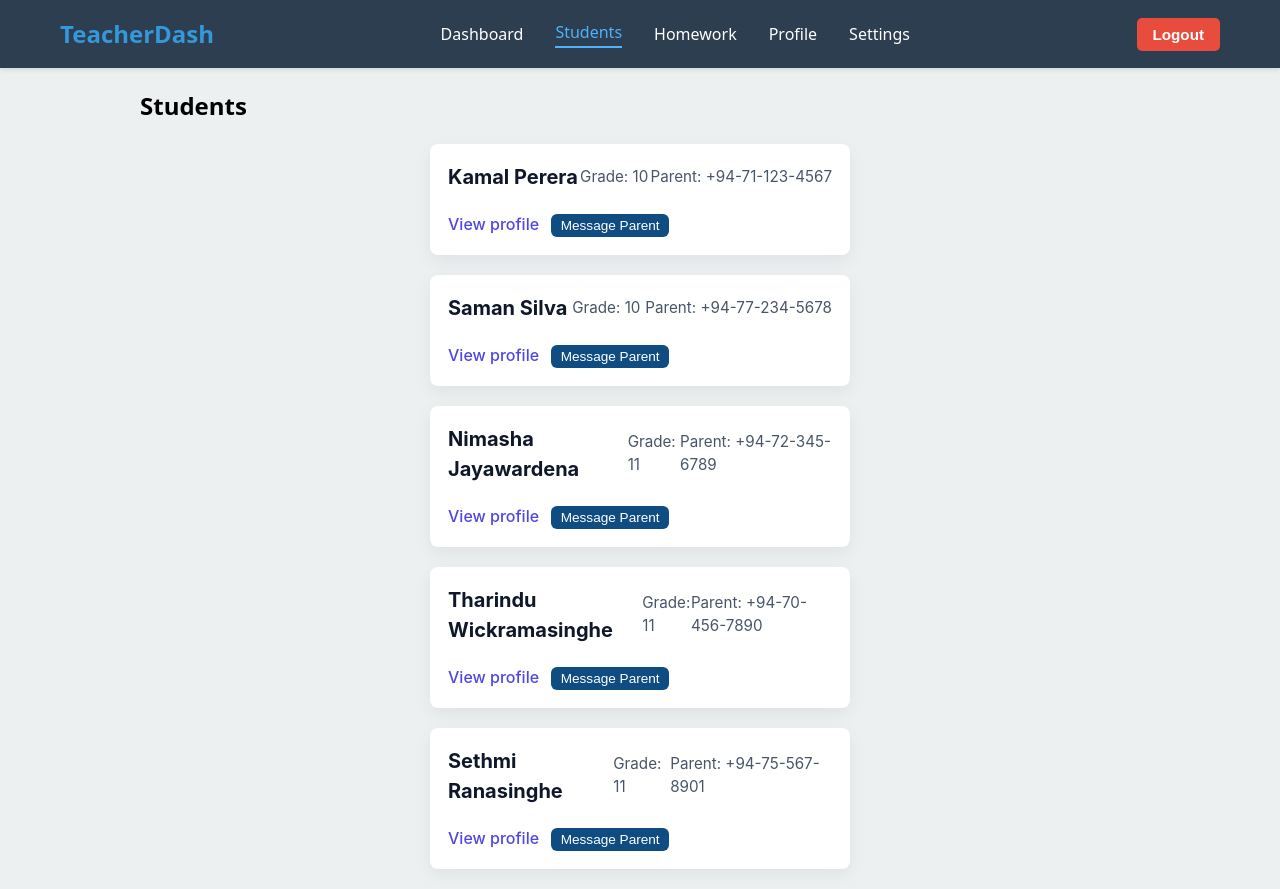
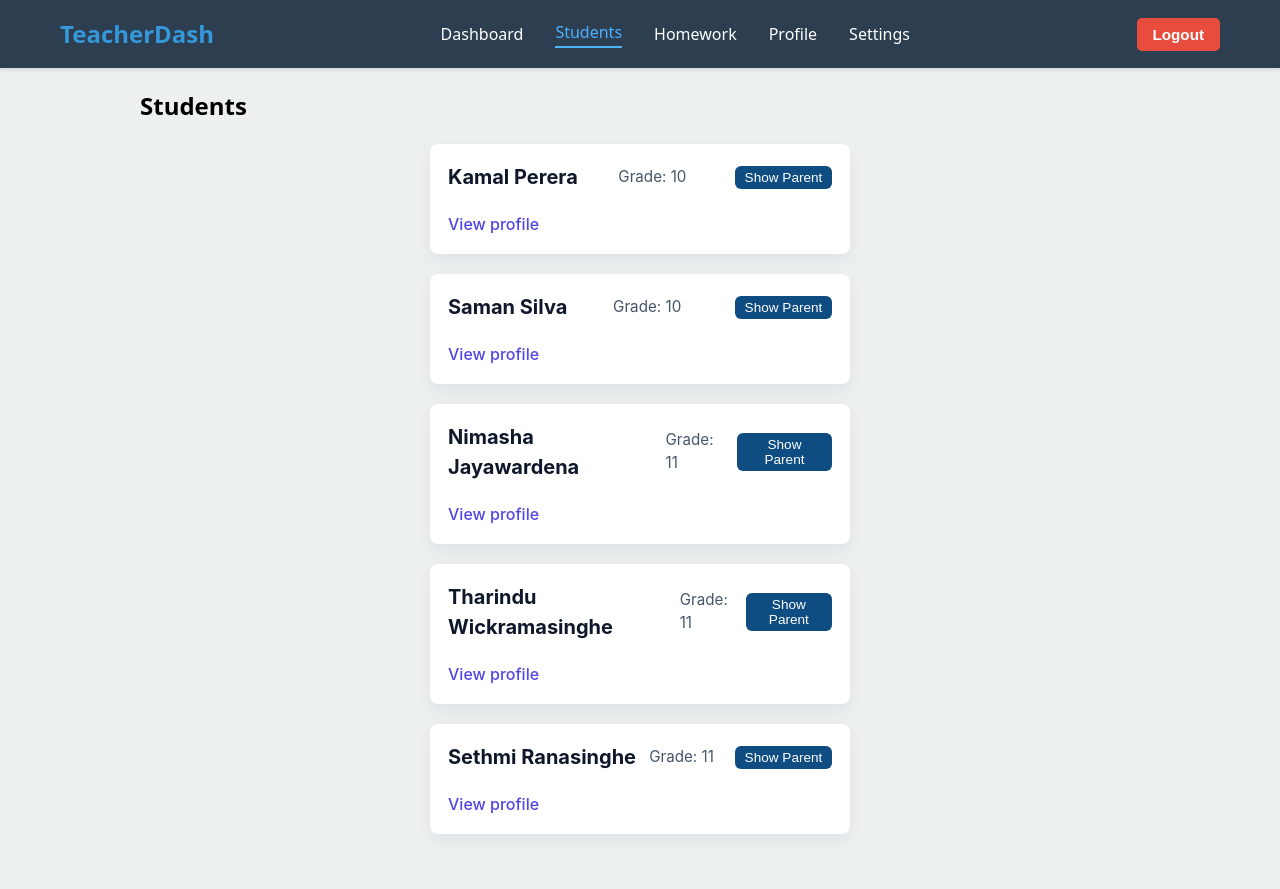
Before and after one commit to Lalindu0923/githubTester, a React (Vite) app in the folder frontendTest/: page /students in a window 1280 px wide. After the commit the page ends 854 px from the top, so only its background shows below. Built offline with nearby package versions, Linux system fonts and the light colour scheme.

Commit message:
Hide parent contact behind toggle; move Message Parent into revealed panel

```diff
--- a/frontendTest/src/components/Student.jsx
+++ b/frontendTest/src/components/Student.jsx
@@ -1,4 +1,4 @@
-import React from "react";
+import React, { useState } from "react";
 import "../styles/Student.css";
 
 // Simple Student component showing three-term marks per subject,
@@ -54,6 +54,7 @@ function SimpleBarChart({ data, width = 600, height = 300, labelKey = 'value' })
 }
 
 export default function Student({ student = sampleStudent }) {
+  const [showParent, setShowParent] = useState(false)
   // compute per-subject totals and averages
   const subjectsWithTotals = student.subjects.map((s) => {
     const t1 = Number(s.marks.term1 || 0);
@@ -91,8 +92,13 @@ export default function Student({ student = sampleStudent }) {
       <header className="student-header">
         <h2 className="student-name">{student.name}</h2>
         <div className="student-meta">Grade: {student.grade}</div>
-        {student.parentContact && (
-          <div className="student-meta">Parent: <a href={`tel:${student.parentContact}`}>{student.parentContact}</a> <button className="msg-btn" onClick={() => {
+        <div className="student-meta">
+          <button className="msg-btn" onClick={() => setShowParent((s) => !s)}>
+            {showParent ? 'Hide Parent' : 'Show Parent'}
+          </button>
+        </div>
+        {showParent && student.parentContact && (
+          <div className="parent-panel student-meta">Parent: <a href={`tel:${student.parentContact}`}>{student.parentContact}</a> <button className="msg-btn" onClick={() => {
             const m = window.prompt(`Message to ${student.name}\'s parent (${student.parentContact}):`)
             if (m && m.trim()) alert(`Message sent to ${student.parentContact}:\\n\\n"${m}"`)
           }}>Message Parent</button></div>
--- a/frontendTest/src/components/Students.jsx
+++ b/frontendTest/src/components/Students.jsx
@@ -1,4 +1,4 @@
-import React from 'react'
+import React, { useState } from 'react'
 import { Link } from 'react-router-dom'
 import '../styles/Student.css'
 
@@ -36,6 +36,10 @@ const sampleStudents = [
 ]
 
 export default function Students() {
+  const [visibleParents, setVisibleParents] = useState({})
+
+  const toggleParent = (id) => setVisibleParents((p) => ({ ...p, [id]: !p[id] }))
+
   const sendMessage = (student) => {
     const msg = window.prompt(`Enter message to send to ${student.name}'s parent (${student.parentContact}):`)
     if (msg && msg.trim()) {
@@ -53,15 +57,22 @@ export default function Students() {
             <header className="student-header">
               <h3 className="student-name" style={{ margin: 0 }}>{s.name}</h3>
               <div className="student-meta">Grade: {s.grade}</div>
-              <div className="student-meta">Parent: <a href={`tel:${s.parentContact}`}>{s.parentContact}</a></div>
+              <div className="student-meta">
+                <button className="msg-btn" onClick={() => toggleParent(s.id)}>
+                  {visibleParents[s.id] ? 'Hide Parent' : 'Show Parent'}
+                </button>
+              </div>
             </header>
             <div style={{ paddingTop: 8 }}>
               <Link to={`/student/${s.id}`} className="nav-link" style={{ color: '#4f46e5' }}>
                 View profile
               </Link>
-              <button className="msg-btn" style={{ marginLeft: 12 }} onClick={() => sendMessage(s)}>
-                Message Parent
-              </button>
+              {visibleParents[s.id] && (
+                <div className="parent-panel" style={{ marginLeft: 12, display: 'inline-block' }}>
+                  <div style={{ marginBottom: 6 }}>Parent: <a href={`tel:${s.parentContact}`}>{s.parentContact}</a></div>
+                  <button className="msg-btn" onClick={() => sendMessage(s)}>Message Parent</button>
+                </div>
+              )}
             </div>
           </div>
         ))}
--- a/frontendTest/src/styles/Student.css
+++ b/frontendTest/src/styles/Student.css
@@ -88,6 +88,13 @@
   cursor: pointer;
   font-size: 0.85rem;
 }
+.parent-panel {
+  background: #f8fafc;
+  padding: 8px 10px;
+  border-radius: 6px;
+  display: inline-block;
+  border: 1px solid #e6eef8;
+}
 .chart-label {
   font-size: 12px;
   fill: #0f172a;
```
